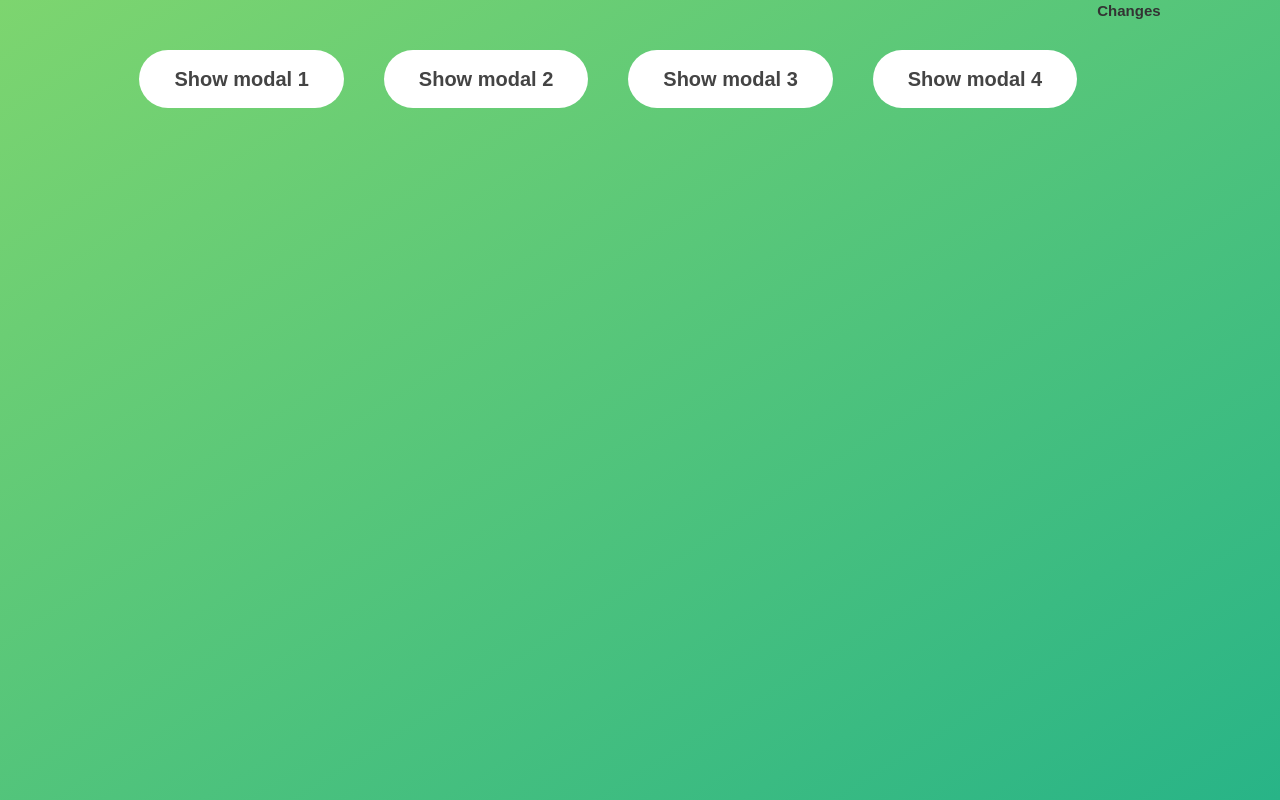
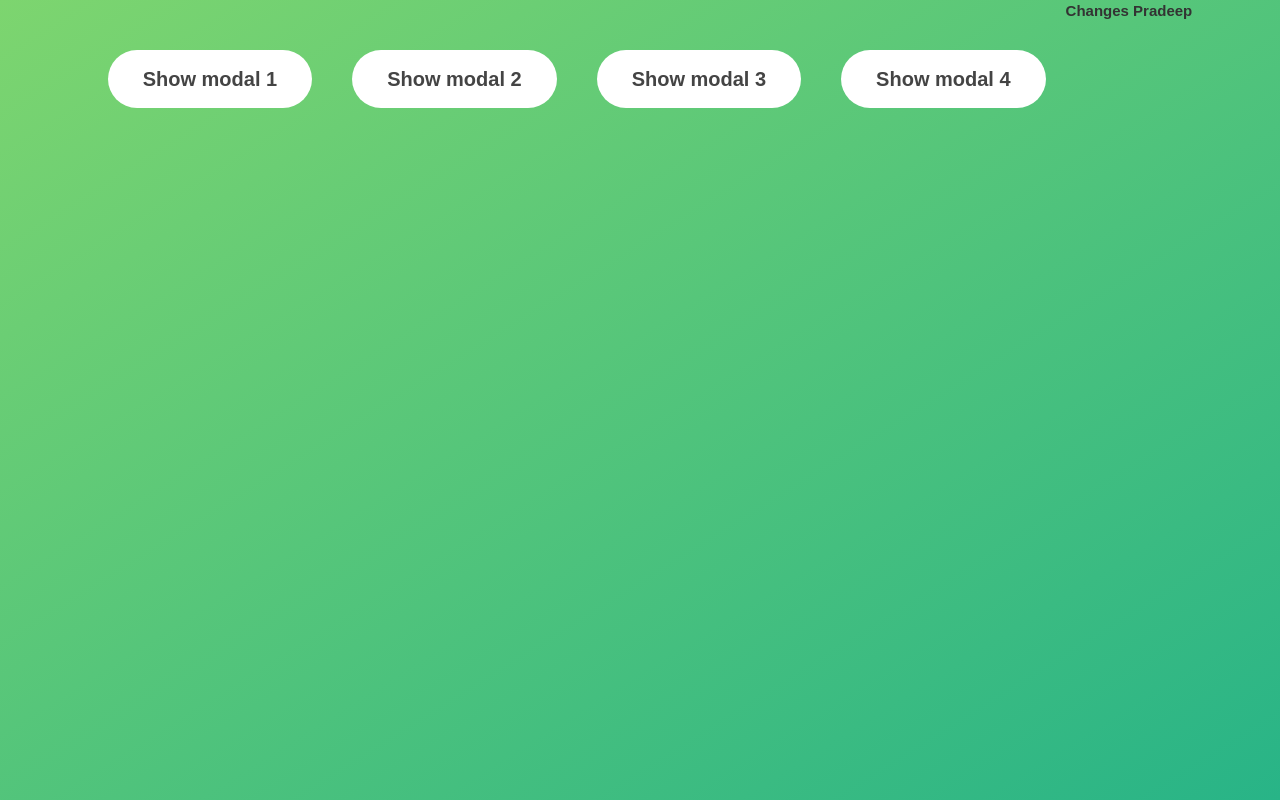
Before and after one commit to karthirajan/Modal, a plain HTML site: page starter/index.html in a window 1280 px wide. Drawn offline with Linux system fonts and the light colour scheme.

Commit message:
Changes by Pradeep

```diff
--- a/starter/index.html
+++ b/starter/index.html
@@ -26,7 +26,7 @@
         mollit anim id est laborum.
       </p>
     </div>
-    <h2>Changes</h2>
+    <h2>Changes Pradeep</h2>
     <div class="overlay hidden"></div>
 
     <script src="script.js"></script>
```
